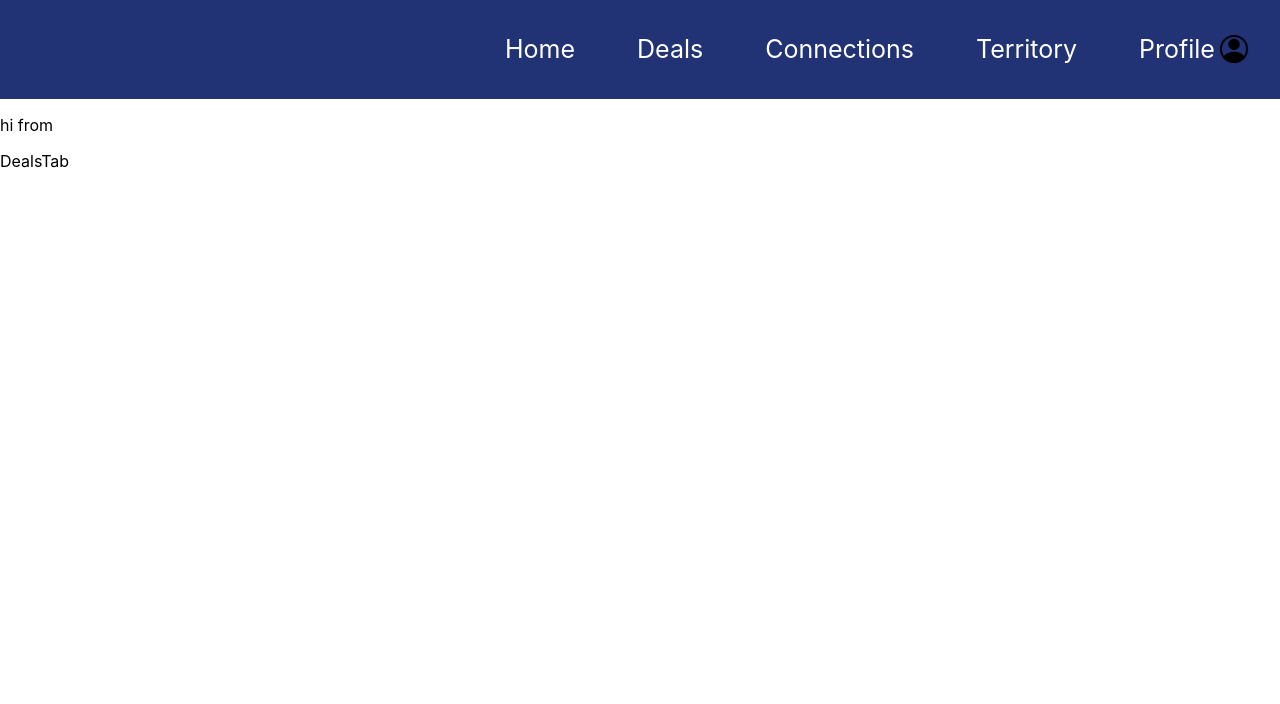
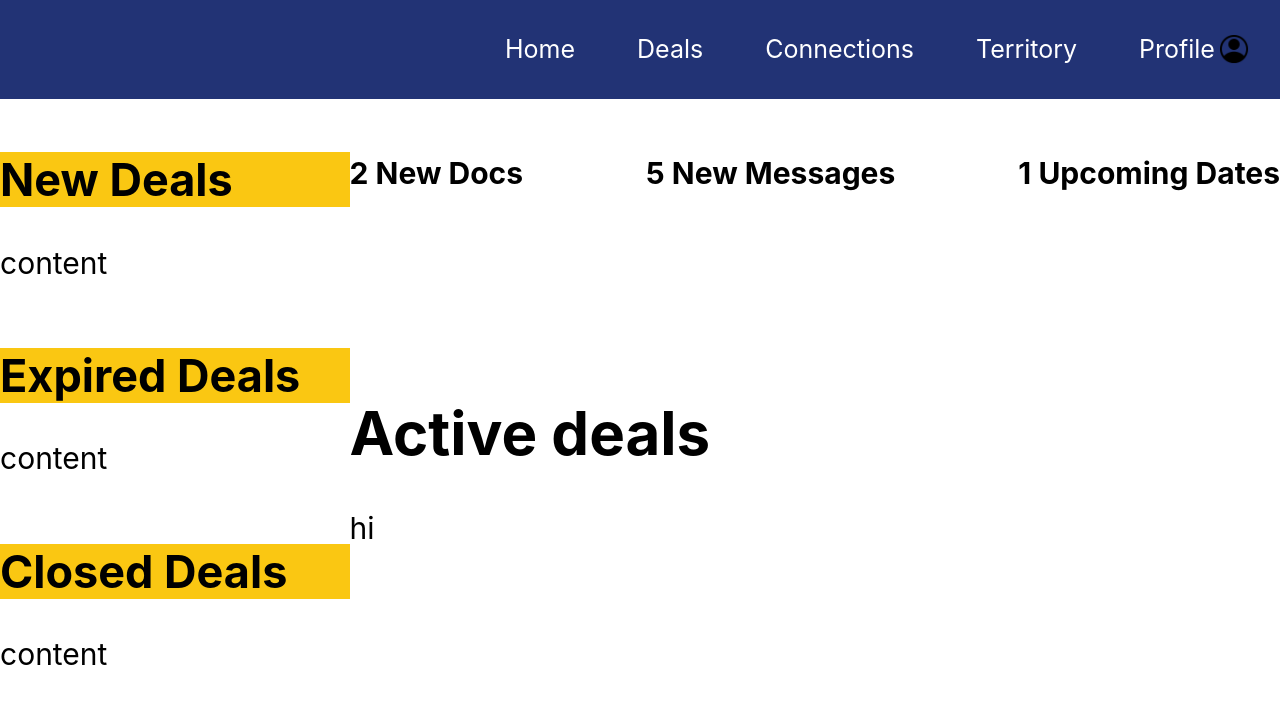
Before and after one commit to Hombaez/roseate-spoonbill-frontend, a React (Create React App) app: page /deals in a window 1280 px wide. Shown: the top 704 px of the page. Built offline with nearby package versions, Linux system fonts and the light colour scheme.

Commit message:
basic deals and basic importnant info in place

```diff
--- /dev/null
+++ b/src/components/DealsTab.css
@@ -0,0 +1,61 @@
+.important_info {
+  grid-area: info;
+}
+.deals_details {
+  grid-area: details;
+}
+.active_deals {
+  grid-area: active;
+}
+
+.DealsTab .DealsTab_Container {
+  display: grid;
+  grid-template-areas:
+    "details info info info info info"
+    "details active active active active active";
+}
+
+.DealsTab .DealsTab_Container > div {
+  font-size: 30px;
+}
+
+.DealsTab .new_deals {
+  grid-area: new_deals;
+}
+
+.DealsTab .new_deals h2 {
+  background-color: #fac712;
+}
+.DealsTab .expired_deals {
+  grid-area: expired_deals;
+}
+
+.DealsTab .expired_deals h2 {
+  background-color: #fac712;
+}
+
+.DealsTab .closed_deals {
+  grid-area: closed_deals;
+}
+
+.DealsTab .closed_deals h2 {
+  background-color: #fac712;
+}
+
+.DealsTab .deals_details {
+  display: grid;
+  grid-template-areas:
+    "new_deals"
+    "expired_deals"
+    "closed_deals";
+}
+
+.deals_details > div {
+  font-size: 30px;
+}
+
+.DealsTab .important_info {
+  display: flex;
+  flex-direction: row;
+  justify-content: space-between;
+}
--- a/src/components/DealsTab.js
+++ b/src/components/DealsTab.js
@@ -1,11 +1,40 @@
+import "./DealsTab.css";
+
 import React from "react";
+
+import GreenButton from "./UI/buttons/GreenButton";
 
 function DealsTab() {
   return (
-    <>
-      <p>hi from</p>
-      <p>DealsTab</p>
-    </>
+    <div className="DealsTab">
+      <div className="DealsTab_Container">
+        <div className="deals_details">
+          <div className="new_deals">
+            <h2>New Deals</h2>
+            <p>content</p>
+          </div>
+          <div className="expired_deals">
+            <h2>Expired Deals</h2>
+            <p>content</p>
+          </div>
+          <div className="closed_deals">
+            <h2>Closed Deals</h2>
+            <p>content</p>
+          </div>
+        </div>
+        <div className="important_info">
+          <h4>2 New Docs</h4>
+          <h4>5 New Messages</h4>
+          <h4>1 Upcoming Dates</h4>
+        </div>
+        {/* current work area */}
+        <div className="active_deals">
+          <h1>Active deals</h1>
+          <p>hi</p>
+        </div>
+        {/* current work area */}
+      </div>
+    </div>
   );
 }
 
--- a/src/components/Home.js
+++ b/src/components/Home.js
@@ -1,6 +1,6 @@
+import "./Home.css";
+
 import React from "react";
-
-import "./Home.css";
 
 function Home() {
   return (
```
